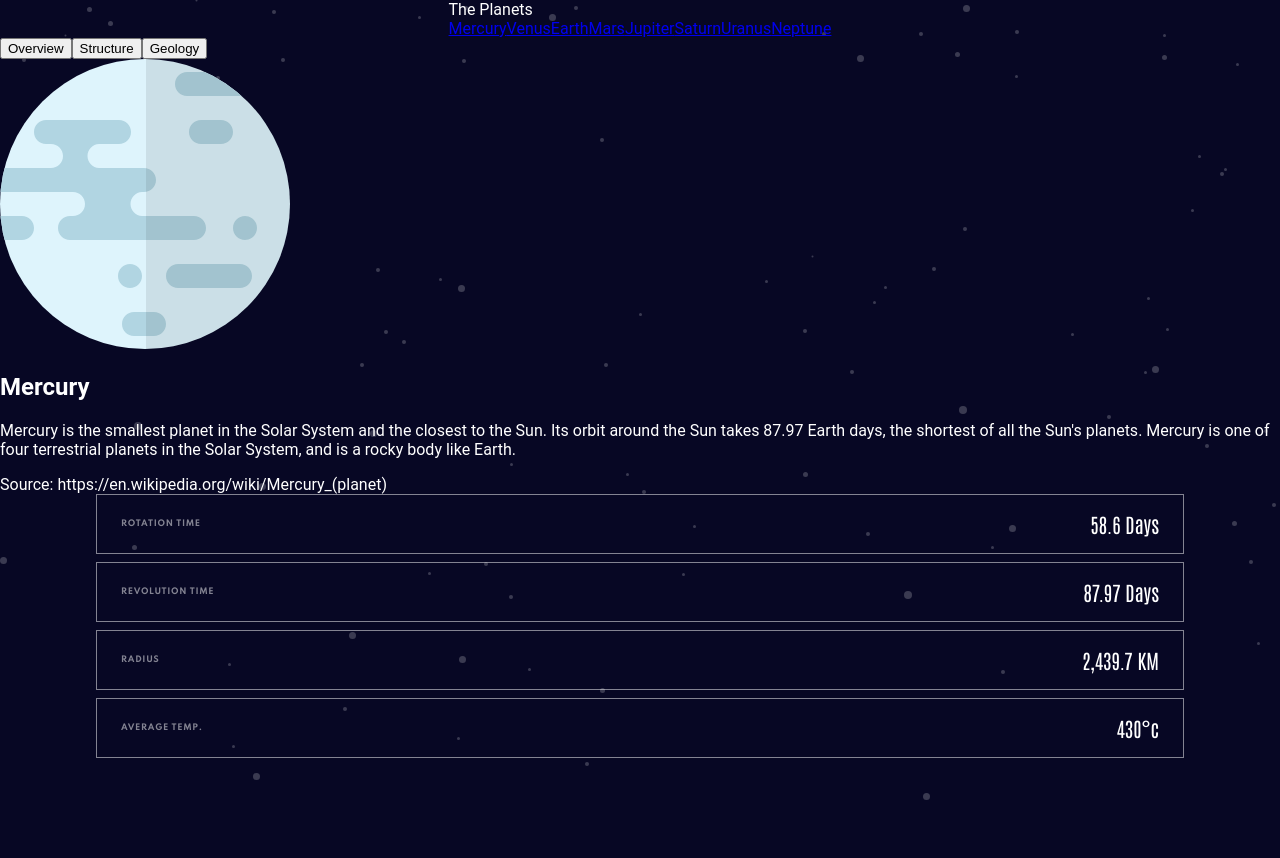
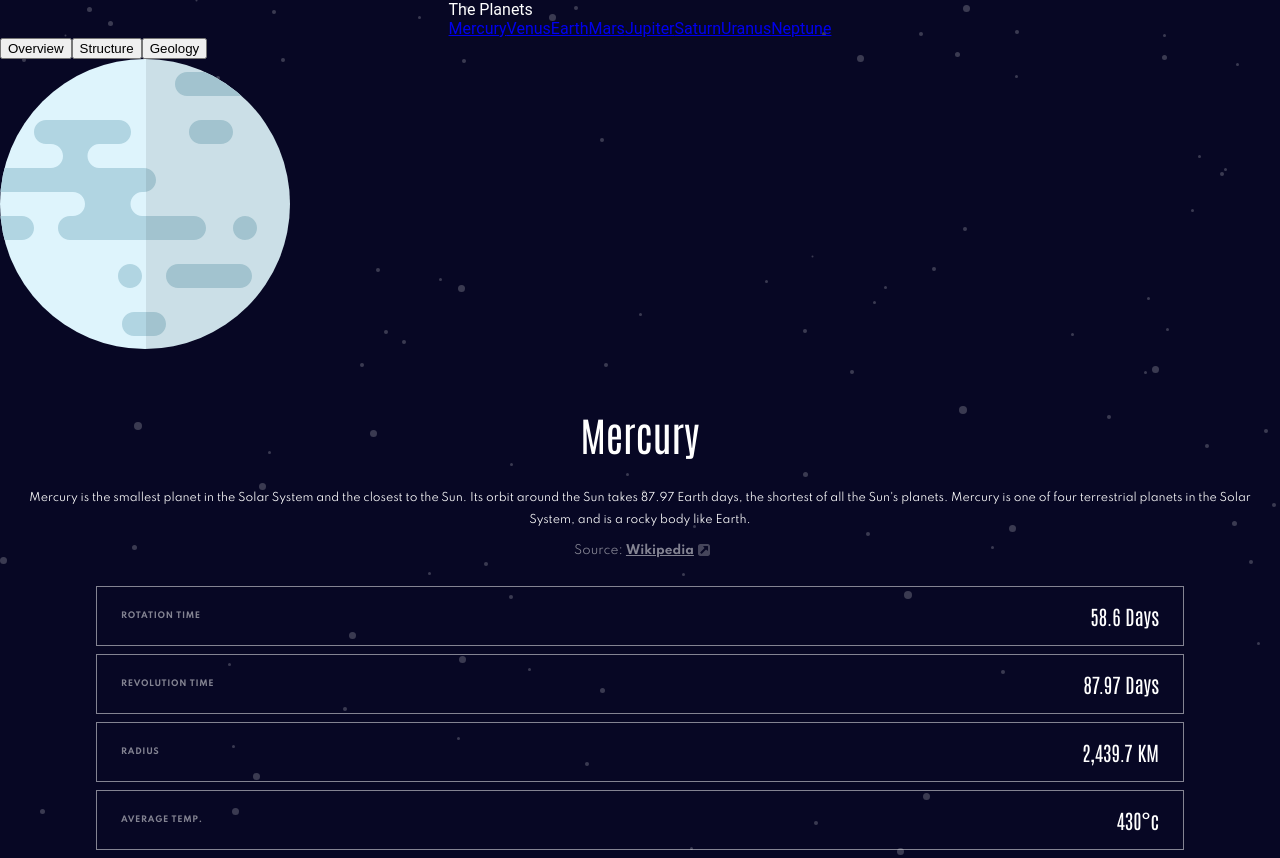
Before and after one commit to kristiingco/planets-fact-site, a React (Create React App) app: page /mercury in a window 1280 px wide. Before the commit the page ends 800 px from the top, so only its background shows below. Built offline with nearby package versions, Linux system fonts and the light colour scheme.

Commit message:
Modify styles for planet description

```diff
--- a/src/components/planet/planet-description/PlanetDescription.js
+++ b/src/components/planet/planet-description/PlanetDescription.js
@@ -1,11 +1,15 @@
 import React from "react";
+import "./PlanetDescription.scss";
 
 const PlanetDescription = ({ name, content, source }) => {
   return (
-    <div>
-      <h2>{name}</h2>
-      <p>{content}</p>
-      <span>Source: {source}</span>
+    <div className="planet-description">
+      <h1 className="planet-description-header">{name}</h1>
+      <p className="planet-description-content">{content}</p>
+      <span className="planet-description-source">
+        Source: <a href={source}>Wikipedia</a>
+        <img src="assets/icon-source.svg" alt="source" />
+      </span>
     </div>
   );
 };
--- a/src/components/planet/planet-description/PlanetDescription.scss
+++ b/src/components/planet/planet-description/PlanetDescription.scss
@@ -0,0 +1,40 @@
+.planet-description {
+    display: flex;
+    flex-direction: column;
+    margin: 28px;
+    align-items: center;
+    font-family: Spartan;
+
+    .planet-description-header {
+        font-family: Antonio;
+        font-size: 40px;
+        font-weight: 400;
+        margin-bottom: 16px;
+    }
+
+    .planet-description-content {
+        text-align: center;
+        font-size: 11px;
+        line-height: 22px;
+    }
+
+    .planet-description-source {
+        font-size: 12px;
+        opacity: 0.5;
+
+    }
+
+    .planet-description-source a {
+        font-weight: bold;
+        color: #ffffff;
+    }
+
+    .planet-description-source img {
+        position: relative;
+        width: 12px;
+        height: 12px;
+        left: 4px;
+        top: 2px;
+
+    }
+}
```
